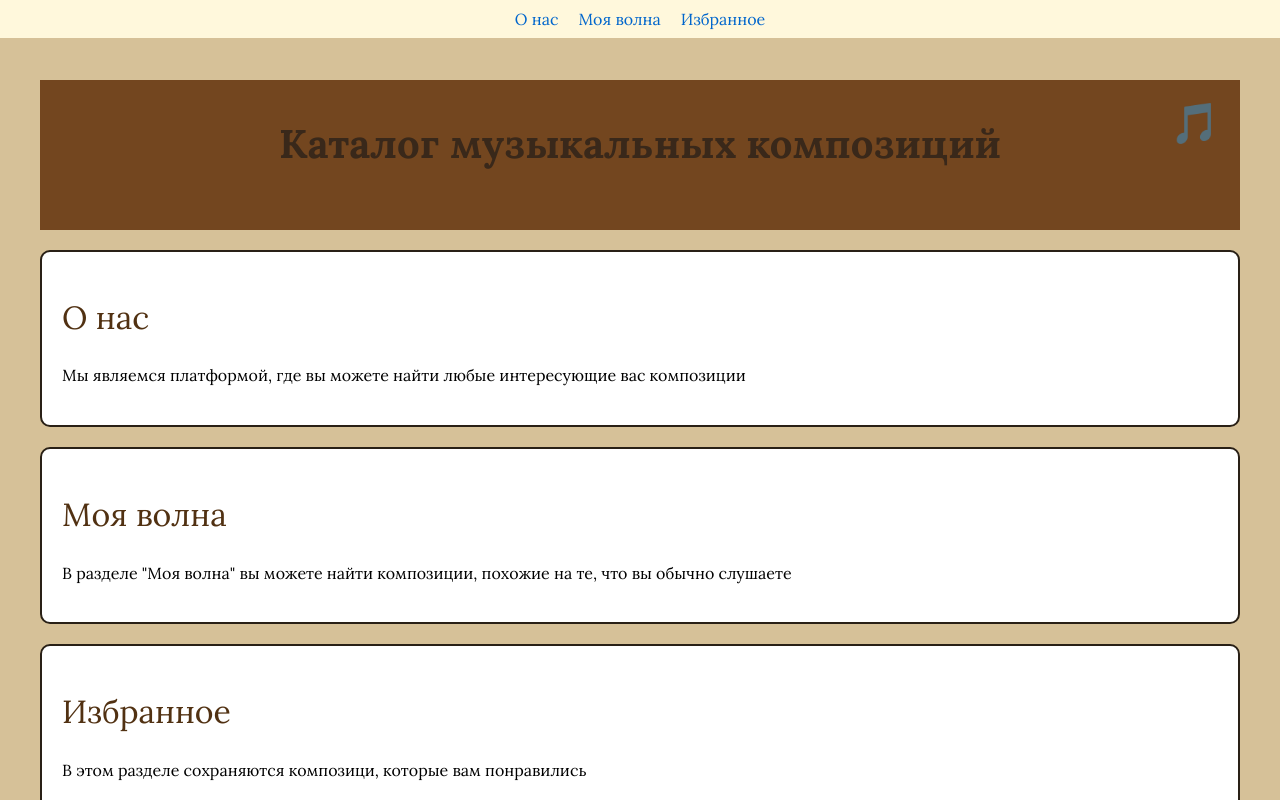
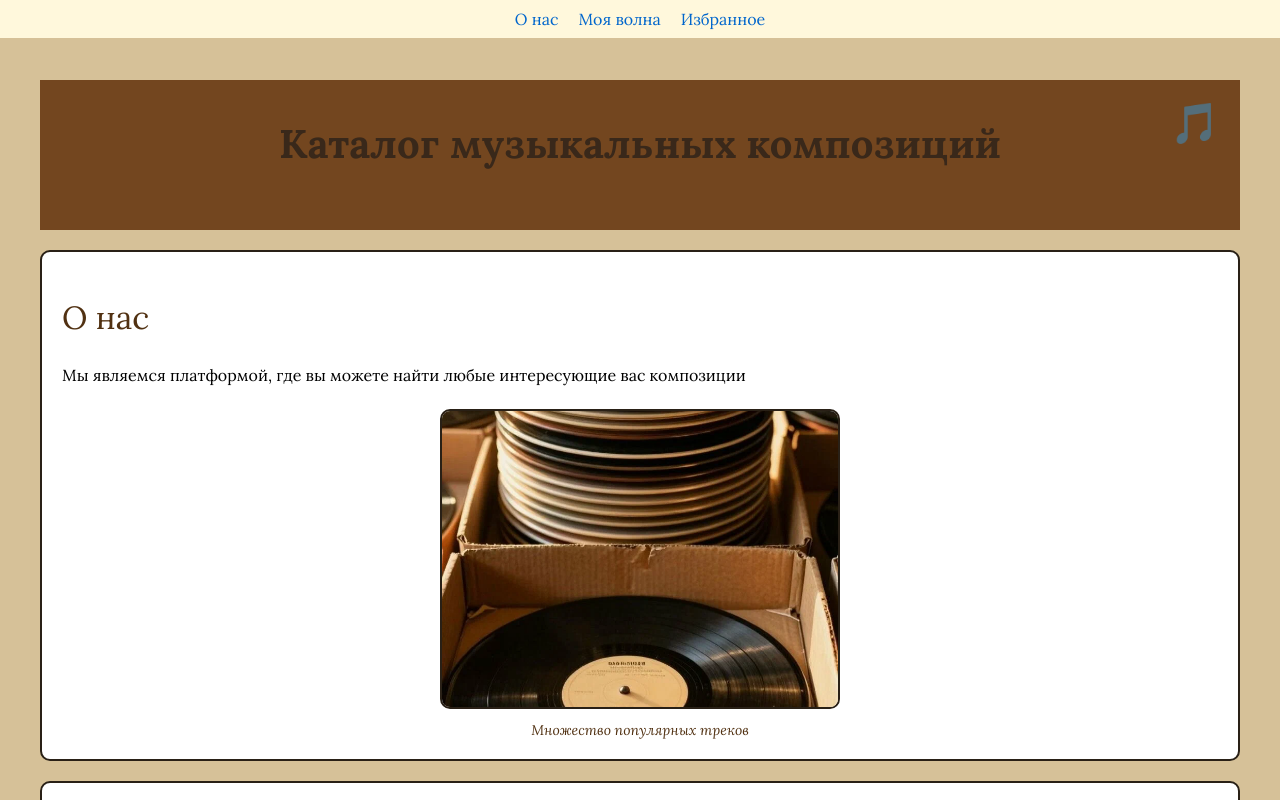
Before and after one commit to Aida678/WEB-development, a plain HTML site: page index.html in a window 1280 px wide. Shown: the top 800 px of the page. Drawn offline with nearby package versions, Linux system fonts and the light colour scheme.

Commit message:
Лабораторная 6: Изображения

```diff
--- a/CSS/style.css
+++ b/CSS/style.css
@@ -82,3 +82,25 @@ a {
 }
 a:visited { color: #7a11bf}
 a:hover { color: #39aeb1}
+
+.music-figure {
+    margin: 0;
+    margin-top: 20px;
+    text-align: center;
+}
+
+.music-webp {
+    width: 100%;
+    max-width: 400px;
+    height: 300px;
+    object-fit:cover; /* Картинка заполняет блок не искажая пропорции*/
+    border-radius: 10px;
+    border: 2px solid #292016;
+}
+
+figcaption {
+    font-size: 14px;
+    font-style: italic;
+    color: #513112;
+    margin-top: 10px;
+}
--- a/index.html
+++ b/index.html
@@ -28,6 +28,10 @@
         <section id="about">
             <h2>О нас</h2>
             <p>Мы являемся платформой, где вы можете найти любые интересующие вас композиции</p>
+            <figure class="music-figure">
+                <img src="images/music.webp" alt="Обложка музыкального альбома" class="music-webp">
+                <figcaption>Множество популярных треков</figcaption>
+            </figure>
         </section>
 
         <section id="my_wave">
```
Also changed, not shown: images/music.webp (added).
